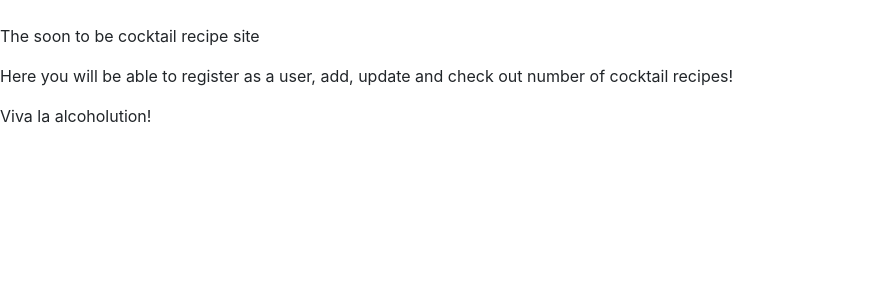
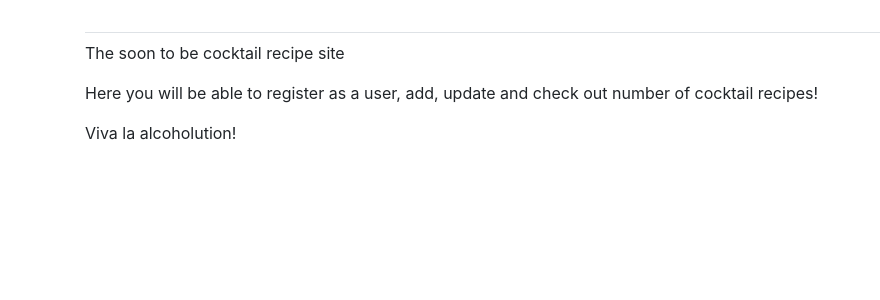
Before and after one commit to makutas/webv2Django, a Django app: template recipes/templates/recipes/index.html in a window 1280 px wide. Shown: the part 58-358 px from the top of the page, without its empty margins (0-880 px from the left). Run offline with Django 3.2, Linux system fonts and the light colour scheme; the template is opened without the code that fills it, so the values that code supplies are empty; some libraries are stand-ins or nearby versions.

Commit message:
finish base.html

```diff
--- a/recipes/templates/recipes/base.html
+++ b/recipes/templates/recipes/base.html
@@ -49,8 +49,15 @@
 
 </nav>
 
+<main role="main" class="container">
+    <div class="pb-2 mb-2 border-bottom">
+        {% block page_header %}{% endblock page_header %}
+    </div>
+    <div>
+        {% block content %}{% endblock content %}
+    </div>
+</main>
+
 </body>
 
-{% block content %}
-{% endblock content %}
 </html>
```
